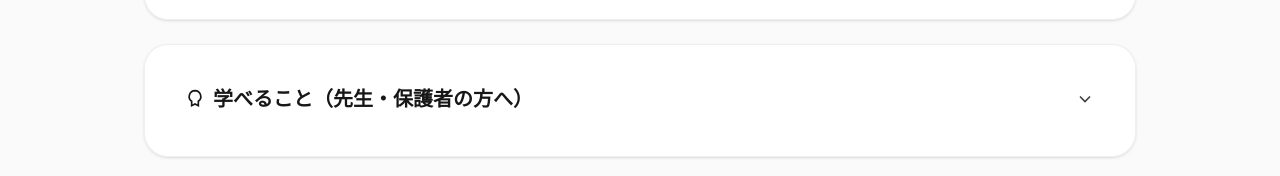
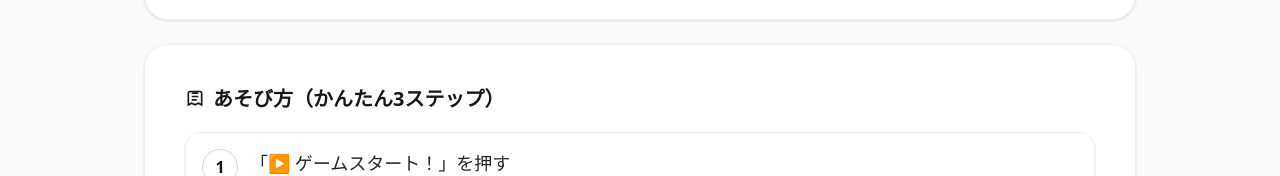
Before and after one commit to shimimasa/gamanavi-portfolio, a Next.js app: page /works/kanji-yomitabi in a window 1280 px wide. Shown: the part 776-952 px from the top of the page. Built offline with nearby package versions, Linux system fonts and the light colour scheme.

Commit message:
Update placeholders for missing content in Kids, Parents, and General Work Detail pages

```diff
--- a/src/app/kids/works/[slug]/page.js
+++ b/src/app/kids/works/[slug]/page.js
@@ -21,12 +21,7 @@ function chip(text) {
 }
 
 export default async function KidsWorkDetailPage({ params, searchParams }) {
-  const defaultCanDo = ["よみを当てる", "モンスターを仲間にする", "旅してステージを進める"];
-  const defaultHowToPlay = [
-    "「▶ ゲームスタート！」を押す",
-    "もんだいを見て、よみを入力する",
-    "正解したら、モンスターが仲間になる！",
-  ];
+  const missingPlaceholder = ["準備中だよ。あとで見にきてね。"];
 
   const resolvedParams = await params;
   const workSlug = typeof resolvedParams?.slug === "string" ? resolvedParams.slug.trim() : "";
@@ -45,9 +40,10 @@ export default async function KidsWorkDetailPage({ params, searchParams }) {
       ? work.previewVideo.trim()
       : "";
 
-  const canDo = Array.isArray(work.canDo) && work.canDo.length > 0 ? work.canDo : defaultCanDo;
+  const canDo =
+    Array.isArray(work.canDo) && work.canDo.length > 0 ? work.canDo : missingPlaceholder;
   const howToPlay =
-    Array.isArray(work.howToPlay) && work.howToPlay.length > 0 ? work.howToPlay : defaultHowToPlay;
+    Array.isArray(work.howToPlay) && work.howToPlay.length > 0 ? work.howToPlay : missingPlaceholder;
 
   return (
     <div className="space-y-6">
--- a/src/app/parents/works/[slug]/page.js
+++ b/src/app/parents/works/[slug]/page.js
@@ -66,14 +66,8 @@ function getRatingInsight(summary) {
 }
 
 export default async function ParentsWorkDetailPage({ params, searchParams }) {
-  const defaultCanDo = ["よみを当てる", "モンスターを仲間にする", "旅してステージを進める"];
-  const defaultLearningBody =
-    "漢字の読みを短いサイクルで反復しながら、全国・世界のモチーフに触れられます。「正解→報酬（仲間が増える）」の構造で意欲が続きやすい設計です。";
-  const defaultHowToPlay = [
-    "「▶ ゲームスタート！」を押す",
-    "もんだいを見て、よみを入力する",
-    "正解したら、モンスターが仲間になる！",
-  ];
+  const missingListPlaceholder = ["準備中です（作品データを追加してください）。"];
+  const missingTextPlaceholder = "準備中です（作品データを追加してください）。";
 
   const resolvedParams = await params;
   const resolvedSearchParams = await searchParams;
@@ -100,15 +94,16 @@ export default async function ParentsWorkDetailPage({ params, searchParams }) {
   const subjectTags = Array.isArray(work.subjectTags) ? work.subjectTags : [];
   const featureTags = Array.isArray(work.featureTags) ? work.featureTags : [];
 
-  const canDo = Array.isArray(work.canDo) && work.canDo.length > 0 ? work.canDo : defaultCanDo;
+  const canDo =
+    Array.isArray(work.canDo) && work.canDo.length > 0 ? work.canDo : missingListPlaceholder;
   const learningBody =
     typeof work.learning?.body === "string" && work.learning.body.trim().length > 0
       ? work.learning.body.trim()
-      : defaultLearningBody;
+      : missingTextPlaceholder;
   const howToPlay =
     Array.isArray(work.howToPlay) && work.howToPlay.length > 0
       ? work.howToPlay
-      : defaultHowToPlay;
+      : missingListPlaceholder;
 
   return (
     <div className="space-y-6">
--- a/src/app/works/[slug]/page.js
+++ b/src/app/works/[slug]/page.js
@@ -22,14 +22,7 @@ function chip(text) {
 }
 
 export default async function WorkDetailPage({ params }) {
-  const defaultCanDo = ["よみを当てる", "モンスターを仲間にする", "旅してステージを進める"];
-  const defaultLearningBody =
-    "漢字の読みを短いサイクルで反復しながら、全国・世界のモチーフに触れられます。「正解→報酬（仲間が増える）」の構造で意欲が続きやすい設計です。";
-  const defaultHowToPlay = [
-    "「▶ ゲームスタート！」を押す",
-    "もんだいを見て、よみを入力する",
-    "正解したら、モンスターが仲間になる！",
-  ];
+  const missingListPlaceholder = ["準備中です。"];
 
   // Next.jsのバージョン/レンダリング状況によっては params が Promise で渡るケースがあるため await して吸収する
   const resolvedParams = await params;
@@ -45,19 +38,13 @@ export default async function WorkDetailPage({ params }) {
     typeof work.previewVideo === "string" && work.previewVideo.trim().length > 0
       ? work.previewVideo.trim()
       : "";
-  const subjectTags = Array.isArray(work.subjectTags) ? work.subjectTags : [];
-  const featureTags = Array.isArray(work.featureTags) ? work.featureTags : [];
 
   const canDo =
-    Array.isArray(work.canDo) && work.canDo.length > 0 ? work.canDo : defaultCanDo;
-  const learningBody =
-    typeof work.learning?.body === "string" && work.learning.body.trim().length > 0
-      ? work.learning.body.trim()
-      : defaultLearningBody;
+    Array.isArray(work.canDo) && work.canDo.length > 0 ? work.canDo : missingListPlaceholder;
   const howToPlay =
     Array.isArray(work.howToPlay) && work.howToPlay.length > 0
       ? work.howToPlay
-      : defaultHowToPlay;
+      : missingListPlaceholder;
 
   return (
     <div className="space-y-6">
@@ -213,69 +200,6 @@ export default async function WorkDetailPage({ params }) {
         </ul>
       </section>
 
-      {/* 学べること */}
-      <section className="rounded-3xl border border-neutral-200/60 bg-white/90 p-6 shadow-sm sm:p-10">
-        <details className="group">
-          <summary
-            className={[
-              "flex cursor-pointer items-start justify-between gap-3",
-              "select-none list-none [&::-webkit-details-marker]:hidden",
-            ].join(" ")}
-          >
-            <span className="text-xl font-semibold">
-              <span className="inline-flex items-center gap-2">
-                <svg
-                  aria-hidden="true"
-                  viewBox="0 0 24 24"
-                  className="h-5 w-5 text-neutral-900"
-                  fill="none"
-                  stroke="currentColor"
-                  strokeWidth="2"
-                >
-                  <path d="M12 2a7 7 0 00-4 12.7V20l4-2 4 2v-5.3A7 7 0 0012 2z" />
-                </svg>
-                学べること（先生・保護者の方へ）
-              </span>
-            </span>
-
-            <svg
-              aria-hidden="true"
-              viewBox="0 0 24 24"
-              className="mt-1 h-5 w-5 flex-none text-neutral-700 transition-transform duration-200 ease-out group-open:rotate-180 motion-reduce:transition-none"
-              fill="none"
-              stroke="currentColor"
-              strokeWidth="2"
-            >
-              <path d="M6 9l6 6 6-6" />
-            </svg>
-          </summary>
-
-          <div className="mt-4">
-            <div className="flex flex-wrap gap-2">
-              {subjectTags.map((t) => (
-                <span key={`s-${t}`} className="rounded-full bg-neutral-100 px-3 py-1 text-sm text-neutral-800">
-                  {t}
-                </span>
-              ))}
-            </div>
-            <p className="mt-4 text-neutral-700">{learningBody}</p>
-            {featureTags.length > 0 && (
-              <div className="mt-4 flex flex-wrap gap-2">
-                {featureTags.map((t) => (
-                  <span key={`f-${t}`} className="rounded-full bg-neutral-200/70 px-3 py-1 text-sm text-neutral-900">
-                    {t}
-                  </span>
-                ))}
-              </div>
-            )}
-
-            <p className="mt-4 text-xs text-neutral-500">
-              ※ 子ども向けの「遊び方」は下にまとめています。
-            </p>
-          </div>
-        </details>
-      </section>
-
      {/* あそび方 */}
       <section className="rounded-3xl border border-neutral-200/60 bg-white/90 p-6 shadow-sm sm:p-10">
         <h2 className="text-xl font-semibold">
--- a/src/content/works.json
+++ b/src/content/works.json
@@ -82,7 +82,7 @@
       "audience": "小学生〜中学生向け",
       "oneLiner": "ピラミッドをのぼりながら、計算にチャレンジ！",
       "status": "wip",
-      "thumb": "/works/sample.webp",
+      "thumb": "/works/placeholder-3.webp",
       "links": { "play": "", "github": "", "note": "" },
       "subjectTags": ["算数"],
       "featureTags": ["ピラミッド", "計算", "チャレンジ"]
```
